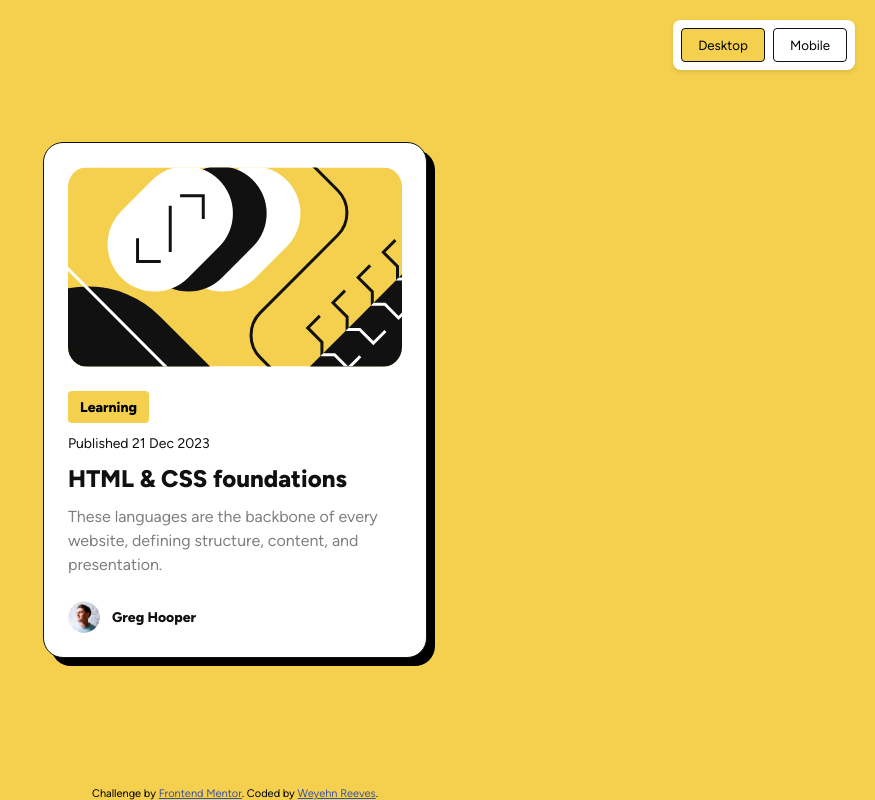
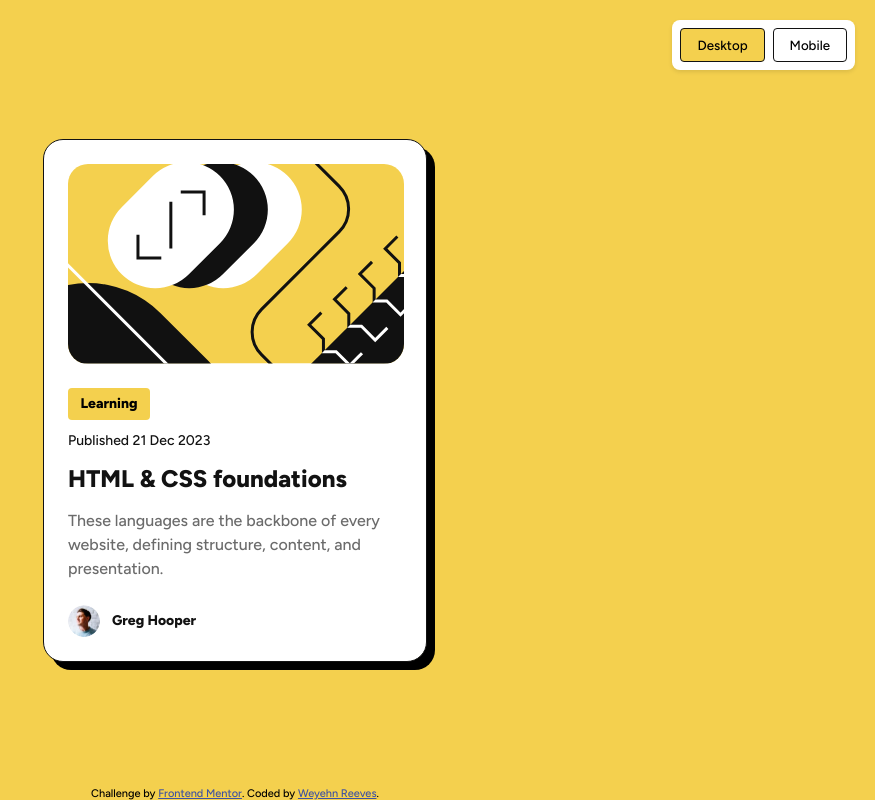
Before and after one commit to WeyehnR/blog-preview-card-main, a plain HTML site: page index.html in a window 1280 px wide. Shown: the whole page, without its empty margins (405-1280 px from the left). Drawn offline with Linux system fonts and the light colour scheme.

Commit message:
made some improvements

```diff
--- a/index.html
+++ b/index.html
@@ -6,7 +6,7 @@
 
   <link rel="icon" type="image/png" sizes="32x32" href="./assets/images/favicon-32x32.png">
 
-  <title>Frontend Mentor | Blog preview card</title>
+  <title>Blog Preview Card</title>
   <link rel="stylesheet" href="styles.css">
 </head>
 <body>
@@ -26,28 +26,30 @@
     <button onclick="switchView('mobile')">Mobile</button>
   </div>
 
-  <div class="card">
-    <div class="card-image">
-      <img src="./assets/images/illustration-article.svg" alt="Blog article illustration">
-    </div>
+  <main>
+    <article class="card">
+      <figure class="card-image">
+        <img src="./assets/images/illustration-article.svg" alt="Abstract geometric illustration representing web development" width="336" height="200">
+      </figure>
       <div class="card-content">
         <div class="text-content">
-        <div class="tag">Learning</div>
-        <p class="date">Published 21 Dec 2023</p>
+          <span class="tag" role="text">Learning</span>
+          <time class="date" datetime="2023-12-21">Published 21 Dec 2023</time>
           <h1>HTML & CSS foundations</h1>
           <p class="description">These languages are the backbone of every website, defining structure, content, and presentation.</p>
         </div>
-      <div class="author">
-        <img src="./assets/images/image-avatar.webp" alt="Greg Hooper avatar" class="author-avatar">
+        <footer class="author">
+          <img src="./assets/images/image-avatar.webp" alt="Greg Hooper's profile picture" class="author-avatar" width="32" height="32">
           <span class="author-name">Greg Hooper</span>
+        </footer>
       </div>
-    </div>
-  </div>
+    </article>
+  </main>
 
-  <div class="attribution">
-    Challenge by <a href="https://www.frontendmentor.io?ref=challenge" target="_blank">Frontend Mentor</a>.
+  <footer class="attribution">
+    Challenge by <a href="https://www.frontendmentor.io?ref=challenge" target="_blank" rel="noopener">Frontend Mentor</a>.
     Coded by <a href="#">Weyehn Reeves</a>.
-  </div>
+  </footer>
 
   <script> // a minor script just to switch between desktop and mobile views
     function switchView(view) {
--- a/styles.css
+++ b/styles.css
@@ -1,60 +1,50 @@
+@import url("https://fonts.googleapis.com/css2?family=Figtree:wght@500;800&display=swap");
+
+/* Custom Properties */
 :root {
+    /* Colors using HSL for better control */
+    --color-yellow: hsl(47, 88%, 63%);
+    --color-white: hsl(0, 0%, 100%);
+    --color-gray-600: hsl(0, 0%, 42%);
+    --color-gray-950: hsl(0, 0%, 7%);
+
     /* Spacing */
     --spacing-50: 4px;
     --spacing-100: 8px;
     --spacing-150: 12px;
     --spacing-200: 24px;
 
-    /* Colors */
-    --color-yellow: #F4D04E;
-    --color-white: #FFF;
-    --color-gray-600: #7F7F7F;
-    --color-gray-950: #111;
-
     /* Card dimensions */
     --card-width: 384px;
     --card-image-width: 336px;
 }
 
-@font-face {
-    font-family: 'Figtree';
-    src: url('./assets/fonts/Figtree-VariableFont_wght.ttf') format('truetype');
-    font-weight: 400 800;
-    font-style: normal;
-    font-display: swap;
-}
-
-@font-face {
-    font-family: 'Figtree';
-    src: url('./assets/fonts/Figtree-Italic-VariableFont_wght.ttf') format('truetype');
-    font-weight: 400 800;
-    font-style: italic;
-    font-display: swap;
-}
-
+/* Base Styles */
 * {
     margin: 0;
     padding: 0;
     box-sizing: border-box;
-    font-family: 'Figtree', sans-serif;
+    font-family: "Figtree", sans-serif;
 }
 
 body {
-    background: var(--color-yellow, #F4D04E);
+    background: var(--color-yellow);
     min-height: 100vh;
     display: flex;
     justify-content: center;
     align-items: center;
-    padding: var(--spacing-200, 24px);
+    padding: var(--spacing-200);
     transition: all 0.3s ease;
+    font-size: 16px;
 }
 
+/* Card Component */
 .card {
     border-radius: 20px;
-    border: 1px solid var(--color-gray-950, #111);
-    background: var(--color-white, #FFF);
+    border: 1px solid var(--color-gray-950);
+    background: var(--color-white);
     box-shadow: 8px 8px 0px 0px #000;
-    padding: var(--spacing-200, 24px);
+    padding: var(--spacing-200);
     width: var(--card-width);
     max-width: 100%;
     transition: all 0.3s ease;
@@ -65,76 +55,83 @@ body {
     overflow: hidden;
     width: var(--card-image-width);
     height: 200px;
-    margin-bottom: var(--spacing-200, 24px);
-    max-width: 100%;
+    margin-bottom: var(--spacing-200);
 }
 
 .card-image img {
     display: block;
     width: 100%;
+    height: 100%;
+    object-fit: cover;
 }
 
+/* Content Styles */
 .text-content {
     display: flex;
     flex-direction: column;
-    gap: var(--spacing-150, 16px);
-    margin-bottom: var(--spacing-200, 24px);
+    gap: var(--spacing-150);
+    margin-bottom: var(--spacing-200);
 }
 
 .tag {
-    display: flex;
-    padding: var(--spacing-50, 4px) var(--spacing-150, 12px);
+    display: inline-flex;
+    padding: var(--spacing-50) var(--spacing-150);
     justify-content: center;
     align-items: center;
-    gap: var(--spacing-100, 8px);
-    background: var(--color-yellow, #F4D04E);
+    background: var(--color-yellow);
     border-radius: 4px;
     font-weight: 800;
     font-size: 14px;
+    width: 82px;
     height: 32px;
-    width: fit-content;
 }
 
 .date {
-    color: var(--color-gray-950, #111);
+    color: var(--color-gray-950);
     font-size: 14px;
 }
 
 h1 {
-    color: var(--color-gray-950, #111);
+    color: var(--color-gray-950);
     font-size: 24px;
     font-weight: 800;
     cursor: pointer;
+    transition: color 0.3s ease;
+    line-height: 1.5;
 }
 
 h1:hover {
-    color: var(--color-yellow, #F4D04E);
+    color: var(--color-yellow);
 }
 
 .description {
-    color: var(--color-gray-600, #7F7F7F);
+    color: var(--color-gray-600);
     font-size: 16px;
     line-height: 150%;
 }
 
+/* Author Section */
 .author {
     display: flex;
     align-items: center;
-    gap: var(--spacing-150, 16px);
+    gap: var(--spacing-150);
 }
 
 .author-avatar {
     width: 32px;
     height: 32px;
     border-radius: 50%;
+    margin: 0;
+    padding: 0;
 }
 
 .author-name {
-    color: var(--color-gray-950, #111);
+    color: var(--color-gray-950);
     font-size: 14px;
     font-weight: 800;
 }
 
+/* Attribution */
 .attribution {
     position: fixed;
     bottom: 0;
@@ -147,20 +144,21 @@ h1:hover {
     color: hsl(228, 45%, 44%);
 }
 
+/* Responsive Styles */
 @media (max-width: 425px) {
     :root {
-        /* Adjust spacing for mobile */
         --card-width: 100%;
         --card-image-width: 100%;
         --spacing-200: 16px;
     }
 
     body {
-        padding: var(--spacing-100, 8px);
+        padding: var(--spacing-100);
     }
 
     .card {
         box-shadow: 6px 6px 0px 0px #000;
+        width: 75%;
     }
 
     h1 {
```
Lines whose indentation alone changed are shown as unchanged.
